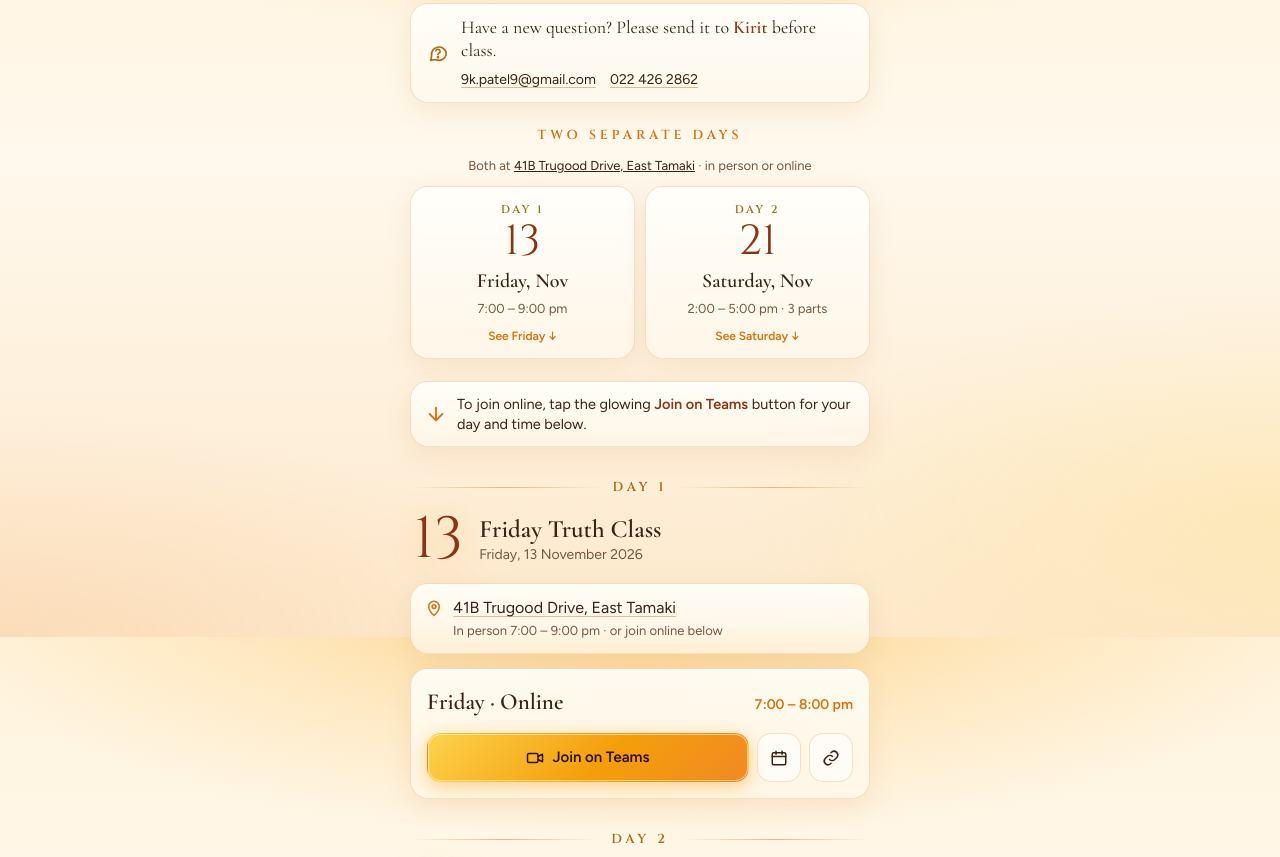
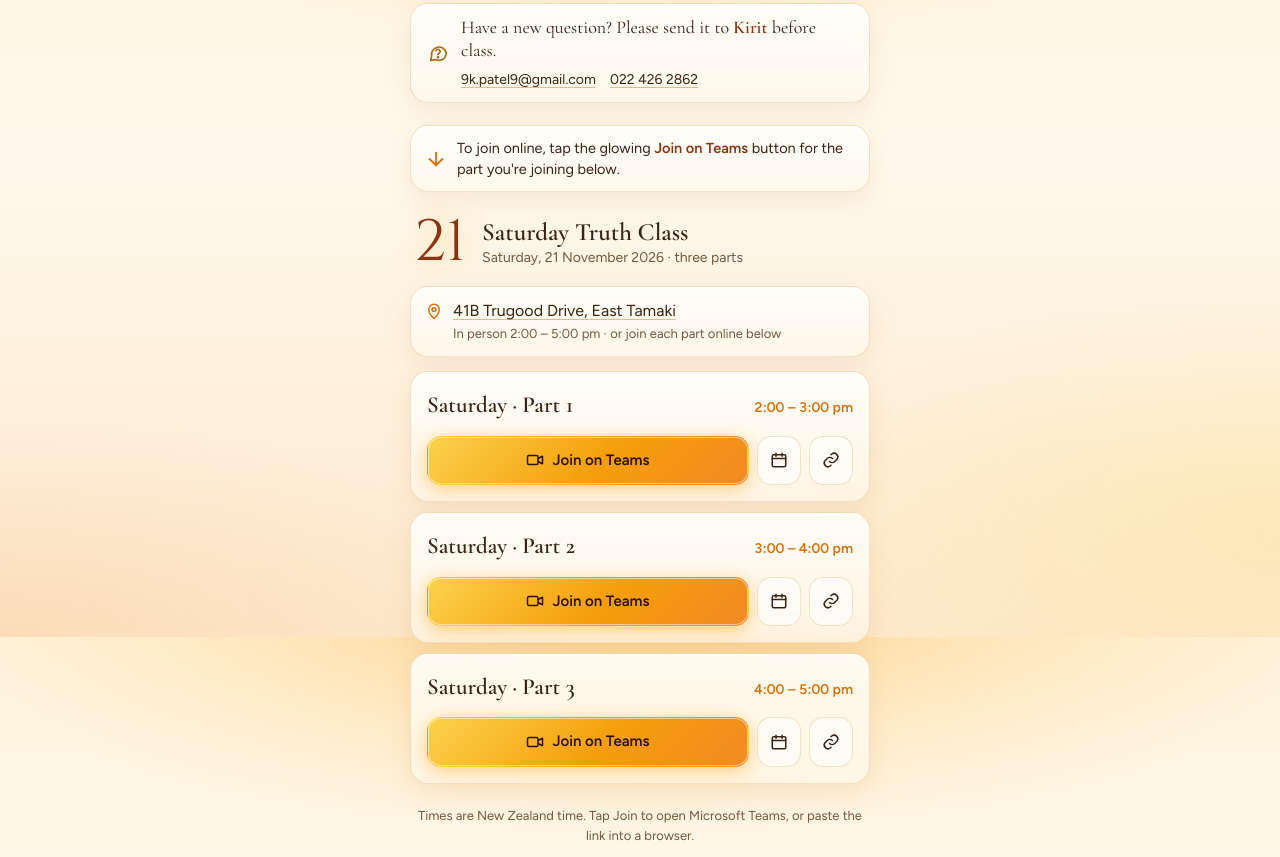
Before and after one commit to Jazzer98radha/truth-class, a plain HTML site: page index.html in a window 1280 px wide. Shown: the part 963-1820 px from the top of the page. Drawn offline with nearby package versions, Linux system fonts and the light colour scheme; a web font is replaced by a local one.

Commit message:
Remove Friday (past), Saturday only

```diff
--- a/index.html
+++ b/index.html
@@ -3,10 +3,10 @@
 <head>
 <meta charset="utf-8">
 <meta name="viewport" content="width=device-width, initial-scale=1, viewport-fit=cover">
-<meta name="description" content="Fri 13 Nov 7pm · Sat 21 Nov 2–5pm. Come join us for self-inquiry and contemplation, in East Tamaki or online. Tap to join.">
+<meta name="description" content="Saturday 21 Nov, 2–5pm. Come join us for self-inquiry and contemplation, in East Tamaki or online. Tap to join.">
 <meta property="og:type" content="website">
 <meta property="og:title" content="You're invited: Truth Class ☀️">
-<meta property="og:description" content="Fri 13 Nov 7pm · Sat 21 Nov 2–5pm. Come join us for self-inquiry and contemplation, in East Tamaki or online. Tap to join.">
+<meta property="og:description" content="Saturday 21 Nov, 2–5pm. Come join us for self-inquiry and contemplation, in East Tamaki or online. Tap to join.">
 <meta property="og:image" content="https://jazzer98radha.github.io/truth-class/preview.png">
 <meta property="og:image:width" content="1200">
 <meta property="og:image:height" content="630">
@@ -220,7 +220,7 @@ textarea#fallback{width:100%;min-height:120px;background:rgba(255,255,255,.8);co
   </header>
 
   <div class="next glass" id="next">
-    <div><small>Next session</small><strong id="nextName">Friday Truth Class</strong></div>
+    <div><small>Next session</small><strong id="nextName">Saturday Truth Class</strong></div>
     <div class="count" id="count">7 days</div>
   </div>
 
@@ -235,50 +235,12 @@ textarea#fallback{width:100%;min-height:120px;background:rgba(255,255,255,.8);co
     </div>
   </div>
 
-  <div class="two-days">
-    <h2>Two separate days</h2>
-    <p class="note">Both at <a href="https://www.google.com/maps/search/?api=1&query=41B+Trugood+Drive%2C+East+Tamaki%2C+Auckland" target="_blank" rel="noopener" style="color:var(--text)">41B Trugood Drive, East Tamaki</a> · in person or online</p>
-    <div class="day-pick">
-      <a class="glass" href="#day-fri">
-        <span class="tag">DAY 1</span>
-        <span class="big">13</span>
-        <span class="dname">Friday, Nov</span>
-        <span class="dtime">7:00 – 9:00 pm</span>
-        <span class="go">See Friday ↓</span>
-      </a>
-      <a class="glass" href="#day-sat">
-        <span class="tag">DAY 2</span>
-        <span class="big">21</span>
-        <span class="dname">Saturday, Nov</span>
-        <span class="dtime">2:00 – 5:00 pm · 3 parts</span>
-        <span class="go">See Saturday ↓</span>
-      </a>
-    </div>
+  <div class="how glass">
+    <svg width="22" height="22" viewBox="0 0 24 24" fill="none" stroke="#d9700c" stroke-width="2" stroke-linecap="round" stroke-linejoin="round" aria-hidden="true"><path d="M12 5v14M5 12l7 7 7-7"/></svg>
+    <span>To join online, tap the glowing <b>Join on Teams</b> button for the part you're joining below.</span>
   </div>
 
-  <div class="how glass">
-    <svg width="22" height="22" viewBox="0 0 24 24" fill="none" stroke="#d9700c" stroke-width="2" stroke-linecap="round" stroke-linejoin="round" aria-hidden="true"><path d="M12 5v14M5 12l7 7 7-7"/></svg>
-    <span>To join online, tap the glowing <b>Join on Teams</b> button for your day and time below.</span>
-  </div>
-
-  <section class="day" id="day-fri">
-    <div class="day-label">Day 1</div>
-    <div class="date">
-      <div class="num">13</div>
-      <div class="txt"><b>Friday Truth Class</b><span>Friday, 13 November 2026</span></div>
-    </div>
-    <div class="venue glass">
-      <svg width="18" height="18" viewBox="0 0 24 24" fill="none" stroke="#d9700c" stroke-width="2" stroke-linecap="round" stroke-linejoin="round"><path d="M12 22s7-6.2 7-12a7 7 0 1 0-14 0c0 5.8 7 12 7 12z"/><circle cx="12" cy="10" r="2.5"/></svg>
-      <div>
-        <a href="https://www.google.com/maps/search/?api=1&query=41B+Trugood+Drive%2C+East+Tamaki%2C+Auckland" target="_blank" rel="noopener">41B Trugood Drive, East Tamaki</a>
-        <small>In person 7:00 – 9:00 pm · or join online below</small>
-      </div>
-    </div>
-    <ul class="sessions" id="fri-list"></ul>
-  </section>
-
   <section class="day" id="day-sat">
-    <div class="day-label">Day 2</div>
     <div class="date">
       <div class="num">21</div>
       <div class="txt"><b>Saturday Truth Class</b><span>Saturday, 21 November 2026 · three parts</span></div>
@@ -307,8 +269,6 @@ textarea#fallback{width:100%;min-height:120px;background:rgba(255,255,255,.8);co
 
 <script>
 const SESSIONS = [
-  {day:"fri", name:"Friday Truth Class", date:"2026-11-13", start:"19:00", end:"20:00", label:"7:00 – 8:00 pm",
-   url:"https://teams.live.com/meet/9375136395981?p=r6rimUoi3KLJmriJ8u"},
   {day:"sat", name:"Part 1", full:"Saturday Truth Class · Part 1", date:"2026-11-21", start:"14:00", end:"15:00", label:"2:00 – 3:00 pm",
    url:"https://teams.live.com/meet/9322415557300?p=iBAD7gdbkXRcw6Xv6V"},
   {day:"sat", name:"Part 2", full:"Saturday Truth Class · Part 2", date:"2026-11-21", start:"15:00", end:"16:00", label:"3:00 – 4:00 pm",
@@ -331,13 +291,13 @@ function gcal(s){
 }
 
 function render(){
-  for (const day of ["fri","sat"]){
+  for (const day of ["sat"]){
     const ul = document.getElementById(day+"-list");
     SESSIONS.filter(s=>s.day===day).forEach(s=>{
       const li = document.createElement("li");
       li.className="session glass";
       li.innerHTML = `
-        <div class="s-head"><h3>${day==="fri"?"Friday · Online":"Saturday · "+s.name}</h3><span class="time">${s.label}</span></div>
+        <div class="s-head"><h3>${"Saturday · "+s.name}</h3><span class="time">${s.label}</span></div>
         <div class="actions">
           <a class="btn join" href="${s.url}" target="_blank" rel="noopener">${icoVideo} Join on Teams</a>
           <a class="btn ghost" href="${gcal(s)}" target="_blank" rel="noopener" aria-label="Add ${s.full||s.name} to calendar" title="Add to calendar">${icoCal}</a>
@@ -369,23 +329,16 @@ It's that time again! Come join us for self-inquiry and contemplation.
 ✉️ 9k.patel9@gmail.com
 📞 022 426 2862
 
-*Friday Truth Class*
-📅 Friday 13 November
-📍 41B Trugood Drive, East Tamaki
-⏰ 7–9pm
-💻 Online 7–8pm:
-${SESSIONS[0].url}
-
 *Saturday Truth Class*
 📅 Saturday 21 November
 📍 41B Trugood Drive, East Tamaki
 ⏰ 2–5pm in person, or online:
 ⏰ Part 1 · 2–3pm
+${SESSIONS[0].url}
+⏰ Part 2 · 3–4pm
 ${SESSIONS[1].url}
-⏰ Part 2 · 3–4pm
+⏰ Part 3 · 4–5pm
 ${SESSIONS[2].url}
-⏰ Part 3 · 4–5pm
-${SESSIONS[3].url}
 
 Tap a link or paste it in a browser to join.`;
 
```
Also changed, not shown: preview.png.
